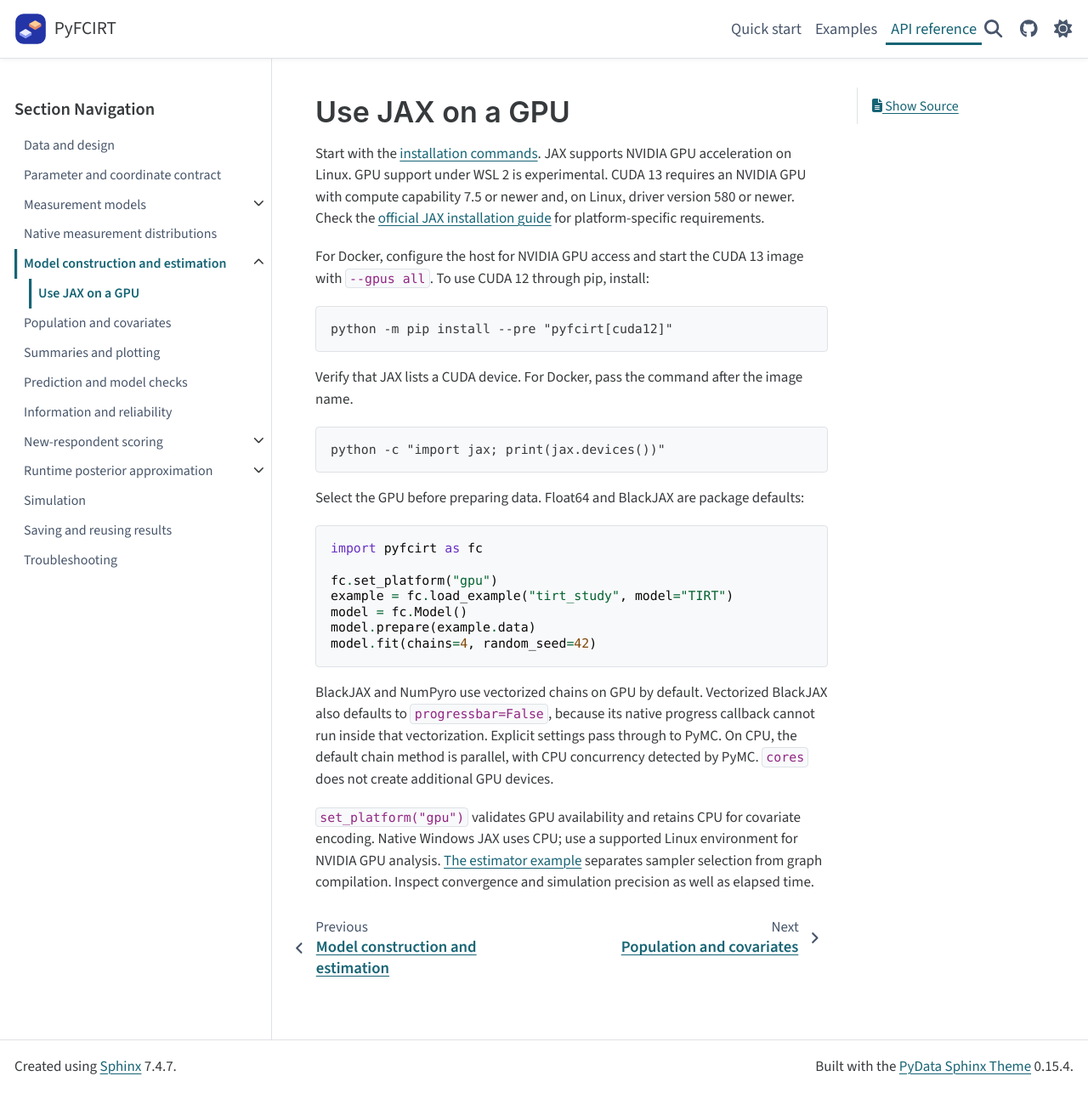
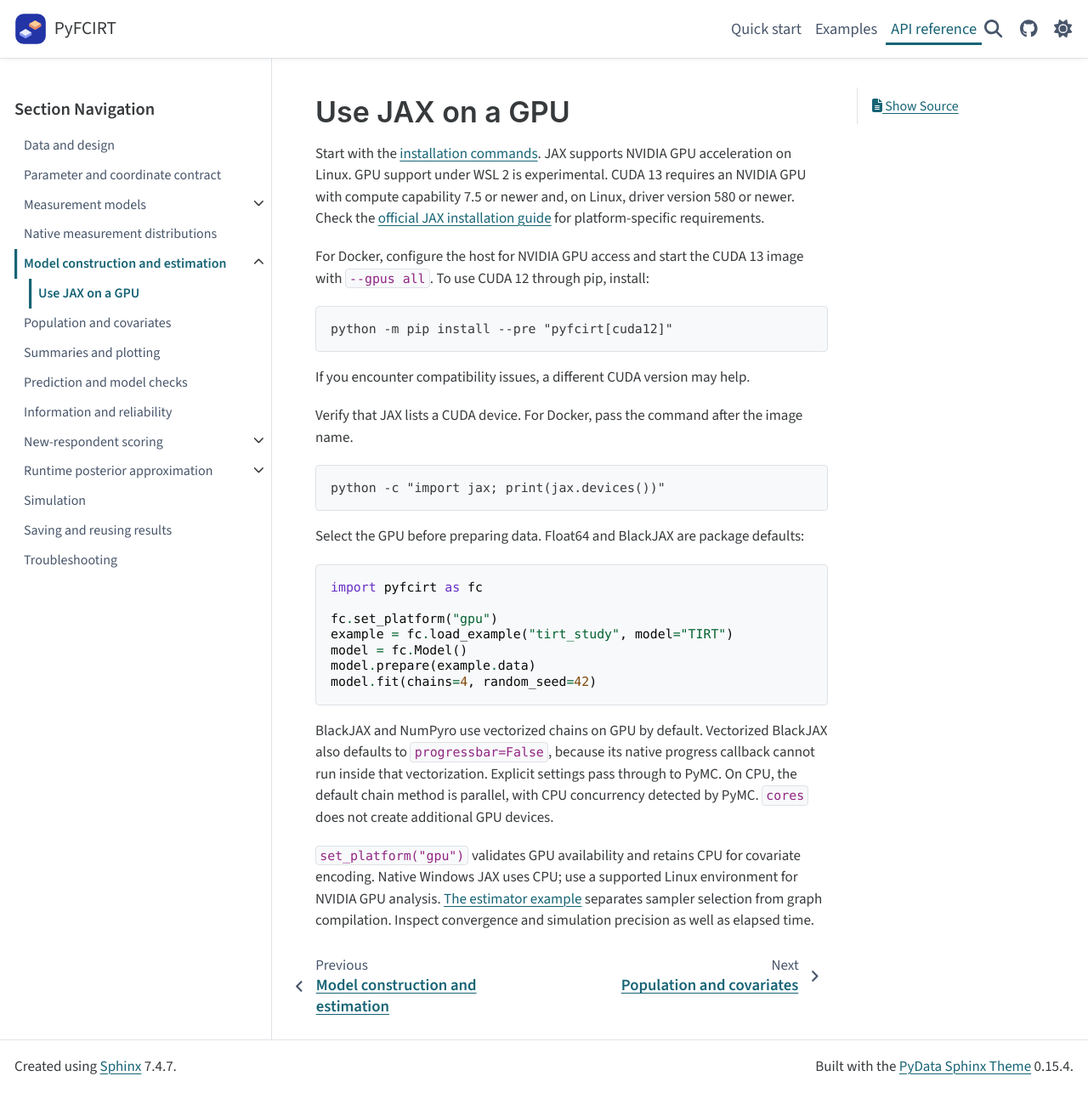
Before and after one commit to qipengchen/pyfcirt, a Sphinx documentation site: the page built from docs/examples/gpu.md, in a window 1280 px wide and 1286 px high. Shown: the whole window at 85% size. Built offline with Sphinx 7.4.7 and the PyData theme 0.15.4, drawn with Linux system fonts in a browser that asks for light colours.

Commit message:
Document CUDA version troubleshooting

````diff
--- a/docs/examples/gpu.md
+++ b/docs/examples/gpu.md
@@ -13,6 +13,8 @@ image with `--gpus all`. To use CUDA 12 through pip, install:
 ```console
 python -m pip install --pre "pyfcirt[cuda12]"
 ```
+
+If you encounter compatibility issues, a different CUDA version may help.
 
 Verify that JAX lists a CUDA device. For Docker, pass the command after the image name.
 
````
